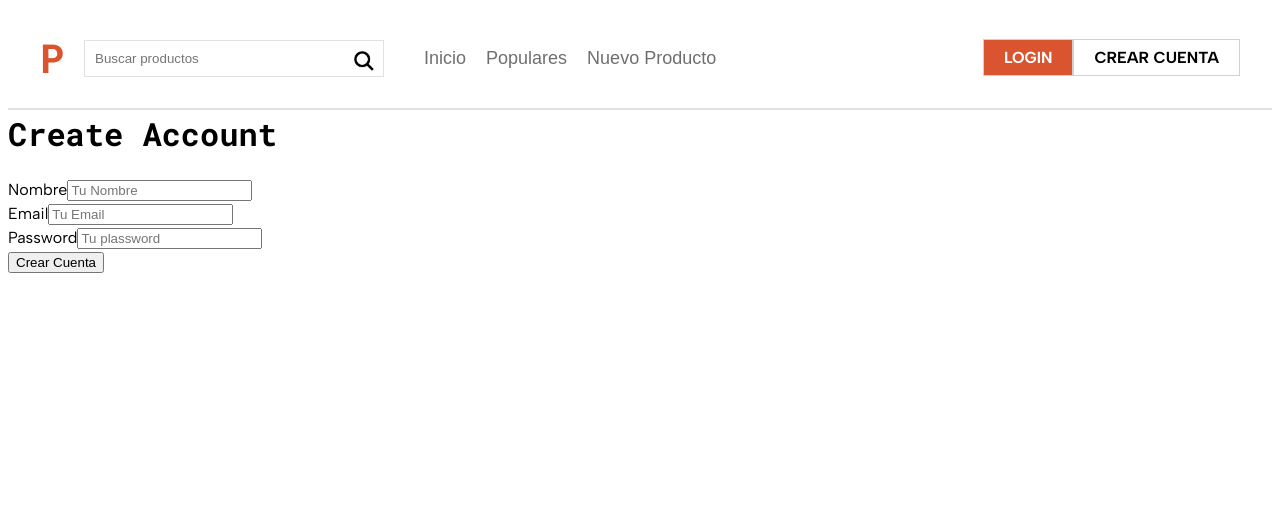
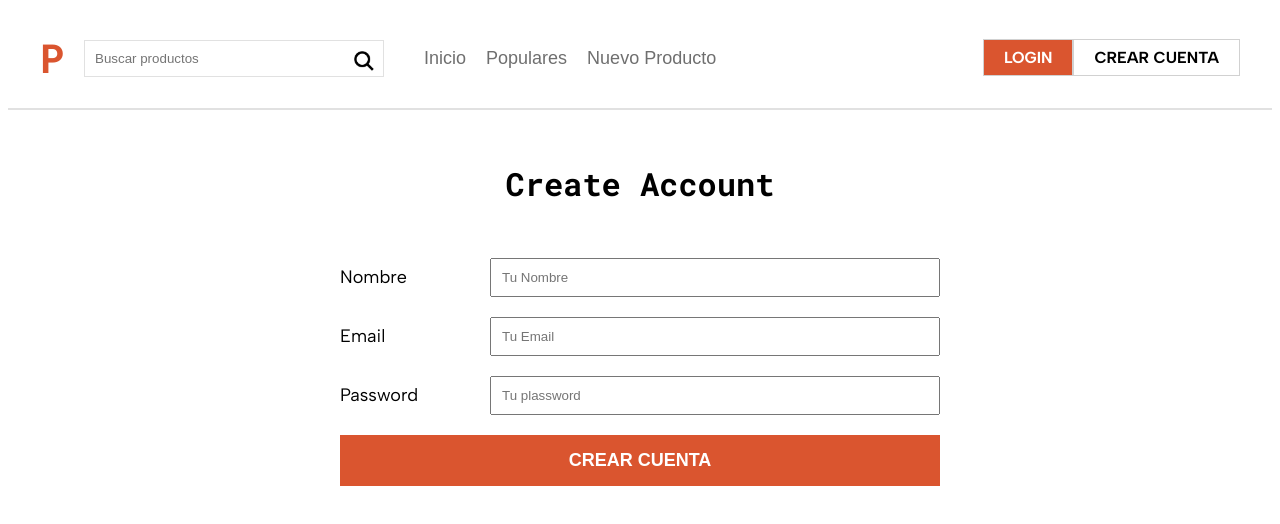
Before and after one commit to JoseIgnacioTapia/producthunt-clone, a Next.js app: page /crear-cuenta in a window 1280 px wide. Shown: the top 524 px of the page. Built offline with nearby package versions, Linux system fonts and the light colour scheme.

Commit message:
CSS for Form

```diff
--- /dev/null
+++ b/app/components/ui/Form.ts
@@ -0,0 +1,40 @@
+import styled from "styled-components";
+
+export const Form = styled.form`
+  max-width: 600px;
+  width: 95%;
+  margin: 5rem auto 0 auto;
+`;
+
+export const Field = styled.div`
+  margin-bottom: 2rem;
+  display: flex;
+  align-items: center;
+
+  label {
+    flex: 0 0 150px;
+    font-size: 1.8rem;
+  }
+
+  input {
+    flex: 1;
+    padding: 1rem;
+  }
+`;
+
+export const InputSubmit = styled.input`
+  background-color: var(--naranja);
+  width: 100%;
+  padding: 1.5rem;
+  text-align: center;
+  color: #fff;
+  font-size: 1.8rem;
+  text-transform: uppercase;
+  border: none;
+  font-family: "PT Sans", sans-serif;
+  font-weight: 700;
+
+  &:hover {
+    cursor: pointer;
+  }
+`;
--- a/app/crear-cuenta/page.tsx
+++ b/app/crear-cuenta/page.tsx
@@ -1,19 +1,22 @@
+"use client";
+import { Field, Form, InputSubmit } from "../components/ui/Form";
+
 function CreateAccout(): JSX.Element {
   return (
     <>
-      <h1>Create Account</h1>
-      <form>
-        <div>
+      <h1 style={{ textAlign: "center", marginTop: "5rem" }}>Create Account</h1>
+      <Form>
+        <Field>
           <label htmlFor="name">Nombre</label>
           <input type="text" id="name" placeholder="Tu Nombre" name="nombre" />
-        </div>
+        </Field>
 
-        <div>
+        <Field>
           <label htmlFor="email">Email</label>
           <input type="email" id="email" placeholder="Tu Email" name="email" />
-        </div>
+        </Field>
 
-        <div>
+        <Field>
           <label htmlFor="password">Password</label>
           <input
             type="password"
@@ -21,10 +24,10 @@ function CreateAccout(): JSX.Element {
             placeholder="Tu plassword"
             name="password"
           />
-        </div>
+        </Field>
 
-        <input type="submit" value="Crear Cuenta" />
-      </form>
+        <InputSubmit type="submit" value="Crear Cuenta" />
+      </Form>
     </>
   );
 }
```
